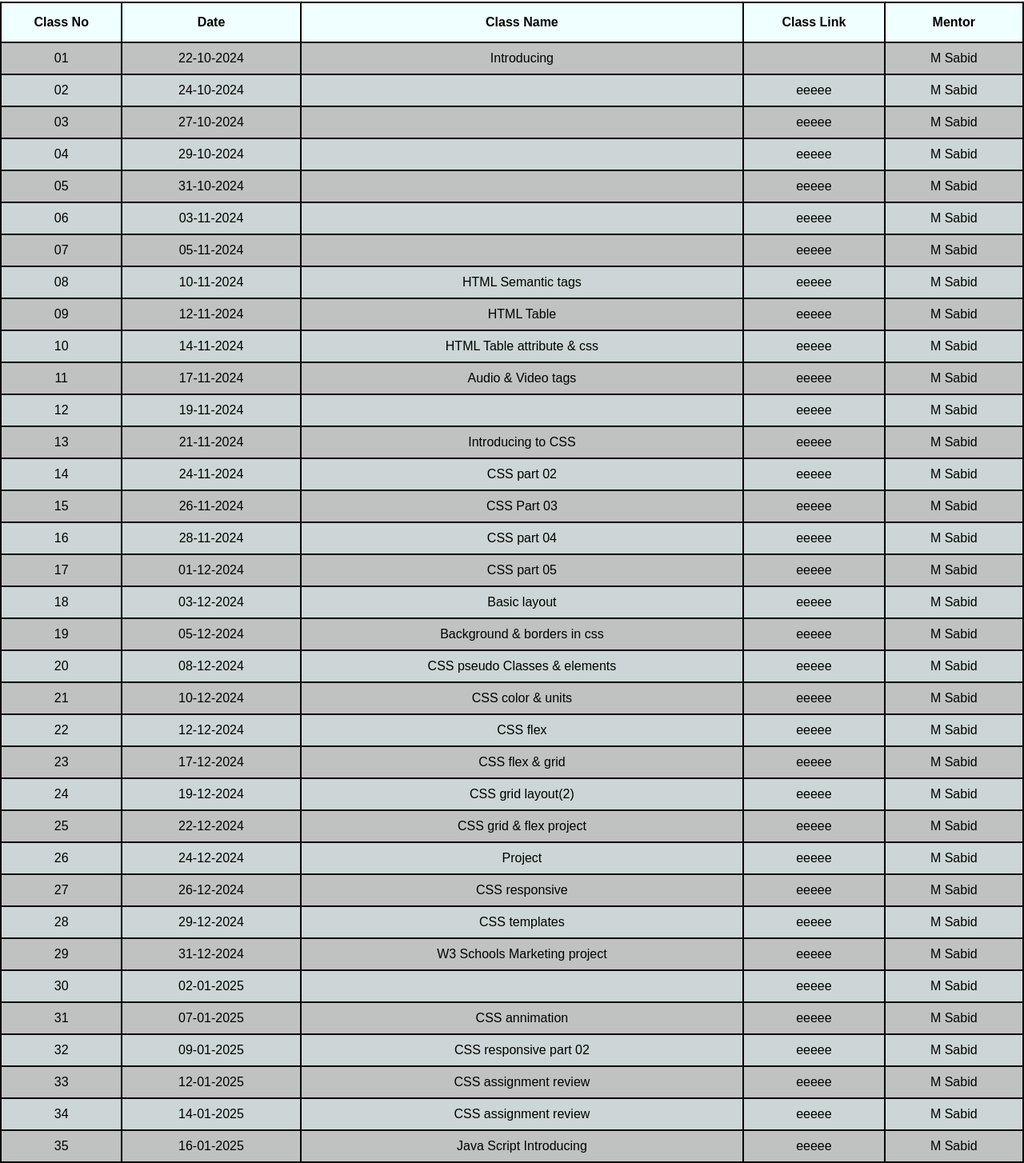
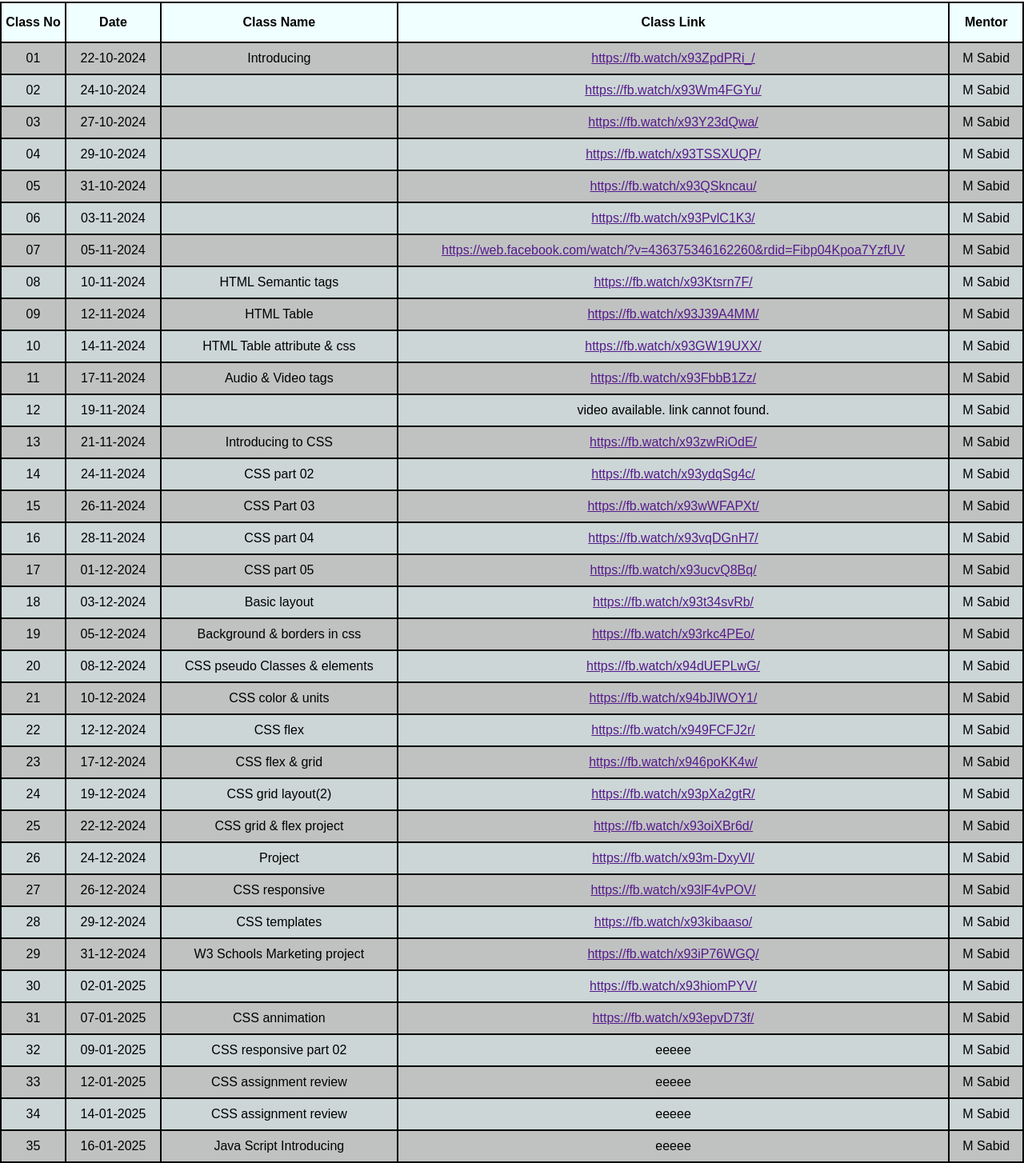
Before and after one commit to sajal-mazumder/all-classes-records, a plain HTML site: page index.html in a window 1280 px wide. Shown: the part 98-1552 px from the top of the page at 80% size. Drawn offline with Linux system fonts and the light colour scheme.

Commit message:
some update in index file

```diff
--- a/index.html
+++ b/index.html
@@ -25,7 +25,7 @@
                 <td>01</td>
                 <td>22-10-2024</td>
                 <td>Introducing</td>
-                <td></td>
+                <td><a href="">https://fb.watch/x93ZpdPRi_/</a></td>
                 <td>M Sabid</td>
             </tr>
 
@@ -33,210 +33,210 @@
                 <td>02</td>
                 <td>24-10-2024</td>
                 <td></td>
-                <td>eeeee</td>
+                <td><a href="">https://fb.watch/x93Wm4FGYu/</a></td>
                 <td>M Sabid</td>
             </tr>
             <tr>
                 <td>03</td>
                 <td>27-10-2024</td>
                 <td></td>
-                <td>eeeee</td>
+                <td><a href="">https://fb.watch/x93Y23dQwa/</a></td>
                 <td>M Sabid</td>
             </tr>
             <tr>
                 <td>04</td>
                 <td>29-10-2024</td>
                 <td></td>
-                <td>eeeee</td>
+                <td><a href="">https://fb.watch/x93TSSXUQP/</a></td>
                 <td>M Sabid</td>
             </tr>
             <tr>
                 <td>05</td>
                 <td>31-10-2024</td>
                 <td></td>
-                <td>eeeee</td>
+                <td><a href="">https://fb.watch/x93QSkncau/</a></td>
                 <td>M Sabid</td>
             </tr>
             <tr>
                 <td>06</td>
                 <td>03-11-2024</td>
                 <td></td>
-                <td>eeeee</td>
+                <td><a href="">https://fb.watch/x93PvlC1K3/</a></td>
                 <td>M Sabid</td>
             </tr>
             <tr>
                 <td>07</td>
                 <td>05-11-2024</td>
                 <td></td>
-                <td>eeeee</td>
+                <td><a href="">https://web.facebook.com/watch/?v=436375346162260&rdid=Fibp04Kpoa7YzfUV</a></td>
                 <td>M Sabid</td>
             </tr>
             <tr>
                 <td>08</td>
                 <td>10-11-2024</td>
                 <td>HTML Semantic tags</td>
-                <td>eeeee</td>
+                <td><a href="">https://fb.watch/x93Ktsrn7F/</a></td>
                 <td>M Sabid</td>
             </tr>
             <tr>
                 <td>09</td>
                 <td>12-11-2024</td>
                 <td>HTML Table</td>
-                <td>eeeee</td>
+                <td><a href="">https://fb.watch/x93J39A4MM/</a></td>
                 <td>M Sabid</td>
             </tr>
             <tr>
                 <td>10</td>
                 <td>14-11-2024</td>
                 <td>HTML Table attribute & css</td>
-                <td>eeeee</td>
+                <td><a href="">https://fb.watch/x93GW19UXX/</a></td>
                 <td>M Sabid</td>
             </tr>
             <tr>
                 <td>11</td>
                 <td>17-11-2024</td>
                 <td>Audio & Video tags</td>
-                <td>eeeee</td>
+                <td><a href="">https://fb.watch/x93FbbB1Zz/</a></td>
                 <td>M Sabid</td>
             </tr>
             <tr>
                 <td>12</td>
                 <td>19-11-2024</td>
                 <td></td>
-                <td>eeeee</td>
+                <td>video available. link cannot found.</td>
                 <td>M Sabid</td>
             </tr>
             <tr>
                 <td>13</td>
                 <td>21-11-2024</td>
                 <td>Introducing to CSS</td>
-                <td>eeeee</td>
+                <td><a href="">https://fb.watch/x93zwRiOdE/</a></td>
                 <td>M Sabid</td>
             </tr>
             <tr>
                 <td>14</td>
                 <td>24-11-2024</td>
                 <td>CSS part 02</td>
-                <td>eeeee</td>
+                <td><a href="">https://fb.watch/x93ydqSg4c/</a></td>
                 <td>M Sabid</td>
             </tr>
             <tr>
                 <td>15</td>
                 <td>26-11-2024</td>
                 <td>CSS Part 03</td>
-                <td>eeeee</td>
+                <td><a href="">https://fb.watch/x93wWFAPXt/</a></td>
                 <td>M Sabid</td>
             </tr>
             <tr>
                 <td>16</td>
                 <td>28-11-2024</td>
                 <td>CSS part 04</td>
-                <td>eeeee</td>
+                <td><a href="">https://fb.watch/x93vqDGnH7/</a></td>
                 <td>M Sabid</td>
             </tr>
             <tr>
                 <td>17</td>
                 <td>01-12-2024</td>
                 <td>CSS part 05</td>
-                <td>eeeee</td>
+                <td><a href="">https://fb.watch/x93ucvQ8Bq/</a></td>
                 <td>M Sabid</td>
             </tr>
             <tr>
                 <td>18</td>
                 <td>03-12-2024</td>
                 <td>Basic layout</td>
-                <td>eeeee</td>
+                <td><a href="">https://fb.watch/x93t34svRb/</a></td>
                 <td>M Sabid</td>
             </tr>
             <tr>
                 <td>19</td>
                 <td>05-12-2024</td>
                 <td>Background & borders in css</td>
-                <td>eeeee</td>
+                <td><a href="">https://fb.watch/x93rkc4PEo/</a></td>
                 <td>M Sabid</td>
             </tr>
             <tr>
                 <td>20</td>
                 <td>08-12-2024</td>
                 <td>CSS pseudo Classes & elements</td>
-                <td>eeeee</td>
+                <td><a href="">https://fb.watch/x94dUEPLwG/</a></td>
                 <td>M Sabid</td>
             </tr>
             <tr>
                 <td>21</td>
                 <td>10-12-2024</td>
                 <td>CSS color & units</td>
-                <td>eeeee</td>
+                <td><a href="">https://fb.watch/x94bJlWOY1/</a></td>
                 <td>M Sabid</td>
             </tr>
             <tr>
                 <td>22</td>
                 <td>12-12-2024</td>
                 <td>CSS flex</td>
-                <td>eeeee</td>
+                <td><a href="">https://fb.watch/x949FCFJ2r/</a></td>
                 <td>M Sabid</td>
             </tr>
             <tr>
                 <td>23</td>
                 <td>17-12-2024</td>
                 <td>CSS flex & grid</td>
-                <td>eeeee</td>
+                <td><a href="">https://fb.watch/x946poKK4w/</a></td>
                 <td>M Sabid</td>
             </tr>
             <tr>
                 <td>24</td>
                 <td>19-12-2024</td>
                 <td>CSS grid layout(2)</td>
-                <td>eeeee</td>
+                <td><a href="">https://fb.watch/x93pXa2gtR/</a></td>
                 <td>M Sabid</td>
             </tr>
             <tr>
                 <td>25</td>
                 <td>22-12-2024</td>
                 <td>CSS grid & flex project</td>
-                <td>eeeee</td>
+                <td><a href="">https://fb.watch/x93oiXBr6d/</a></td>
                 <td>M Sabid</td>
             </tr>
             <tr>
                 <td>26</td>
                 <td>24-12-2024</td>
                 <td>Project</td>
-                <td>eeeee</td>
+                <td><a href="">https://fb.watch/x93m-DxyVl/</a></td>
                 <td>M Sabid</td>
             </tr>
             <tr>
                 <td>27</td>
                 <td>26-12-2024</td>
                 <td>CSS responsive</td>
-                <td>eeeee</td>
+                <td><a href="">https://fb.watch/x93lF4vPOV/</a></td>
                 <td>M Sabid</td>
             </tr>
             <tr>
                 <td>28</td>
                 <td>29-12-2024</td>
                 <td>CSS templates</td>
-                <td>eeeee</td>
+                <td><a href="">https://fb.watch/x93kibaaso/</a></td>
                 <td>M Sabid</td>
             </tr>
             <tr>
                 <td>29</td>
                 <td>31-12-2024</td>
                 <td>W3 Schools Marketing project</td>
-                <td>eeeee</td>
+                <td><a href="">https://fb.watch/x93iP76WGQ/</a></td>
                 <td>M Sabid</td>
             </tr>
             <tr>
                 <td>30</td>
                 <td>02-01-2025</td>
                 <td></td>
-                <td>eeeee</td>
+                <td><a href="">https://fb.watch/x93hiomPYV/</a></td>
                 <td>M Sabid</td>
             </tr>
             <tr>
                 <td>31</td>
                 <td>07-01-2025</td>
                 <td>CSS annimation</td>
-                <td>eeeee</td>
+                <td><a href="">https://fb.watch/x93epvD73f/</a></td>
                 <td>M Sabid</td>
             </tr>
             <tr>
```
